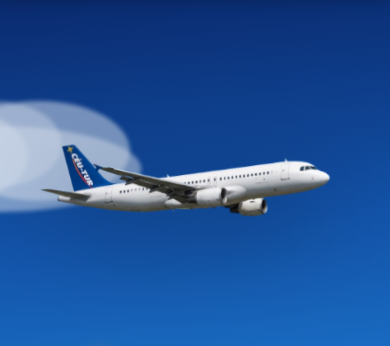
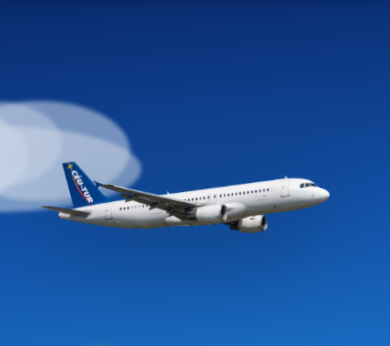
Before and after one commit to taylerneves/Ceu-tur-Landing-Page-, a plain HTML site: page index.html in a window 390 px wide. Shown: the top 346 px of the page. Drawn offline with Linux system fonts and the light colour scheme.

Commit message:
Update style.css

```diff
--- a/style.css
+++ b/style.css
@@ -467,7 +467,7 @@ a, button, input, select, textarea { cursor: auto; }
   .sobre-badge { display:flex; justify-content:center; }
   .contato-grid { grid-template-columns:1fr; }
 
-  #planeHero { top: 18%; width: 500px; left: 10%}
+  #planeHero { width: 500px; left: 10%}
 }
 @media (max-width: 640px) {
   .nav-links { display:none; }
```
